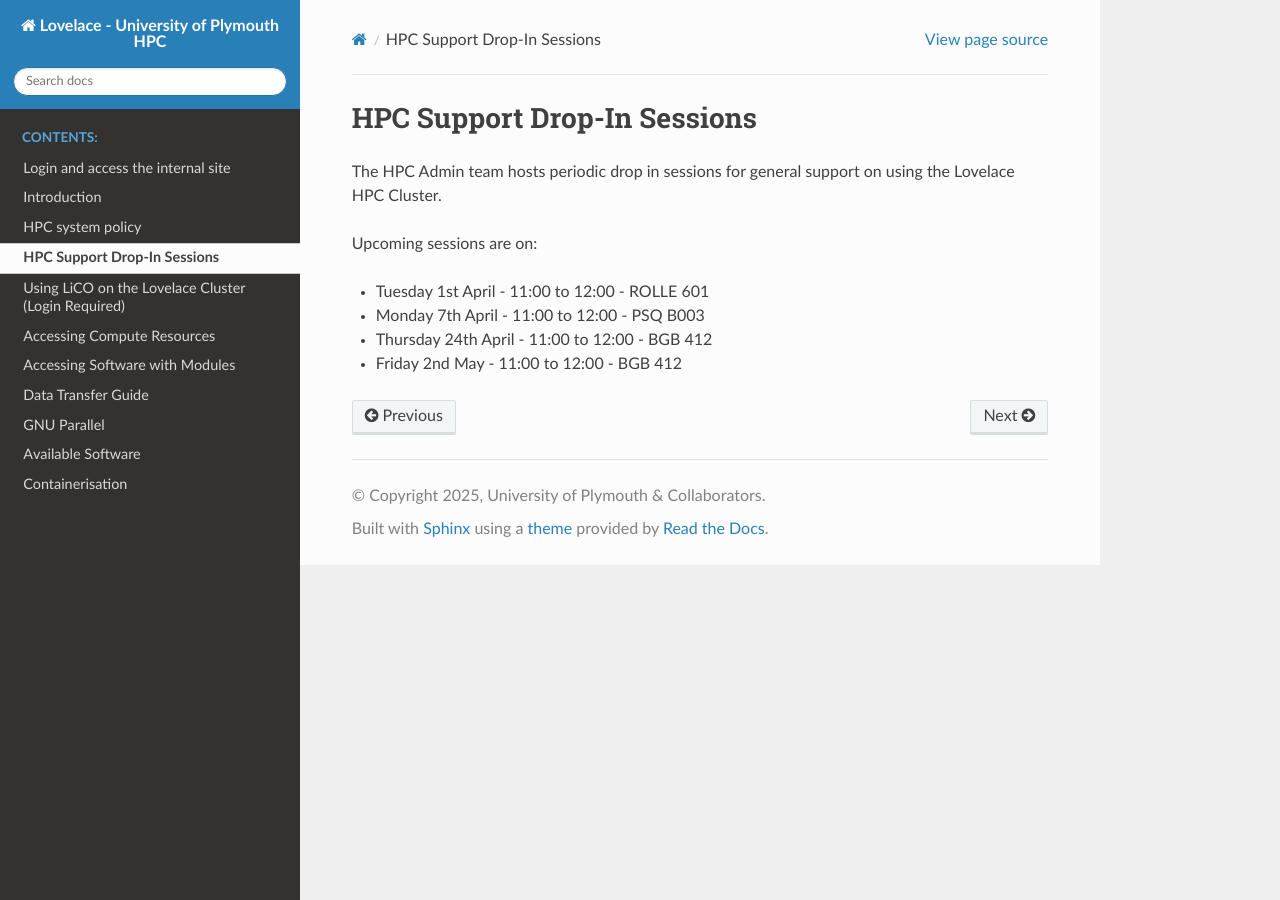
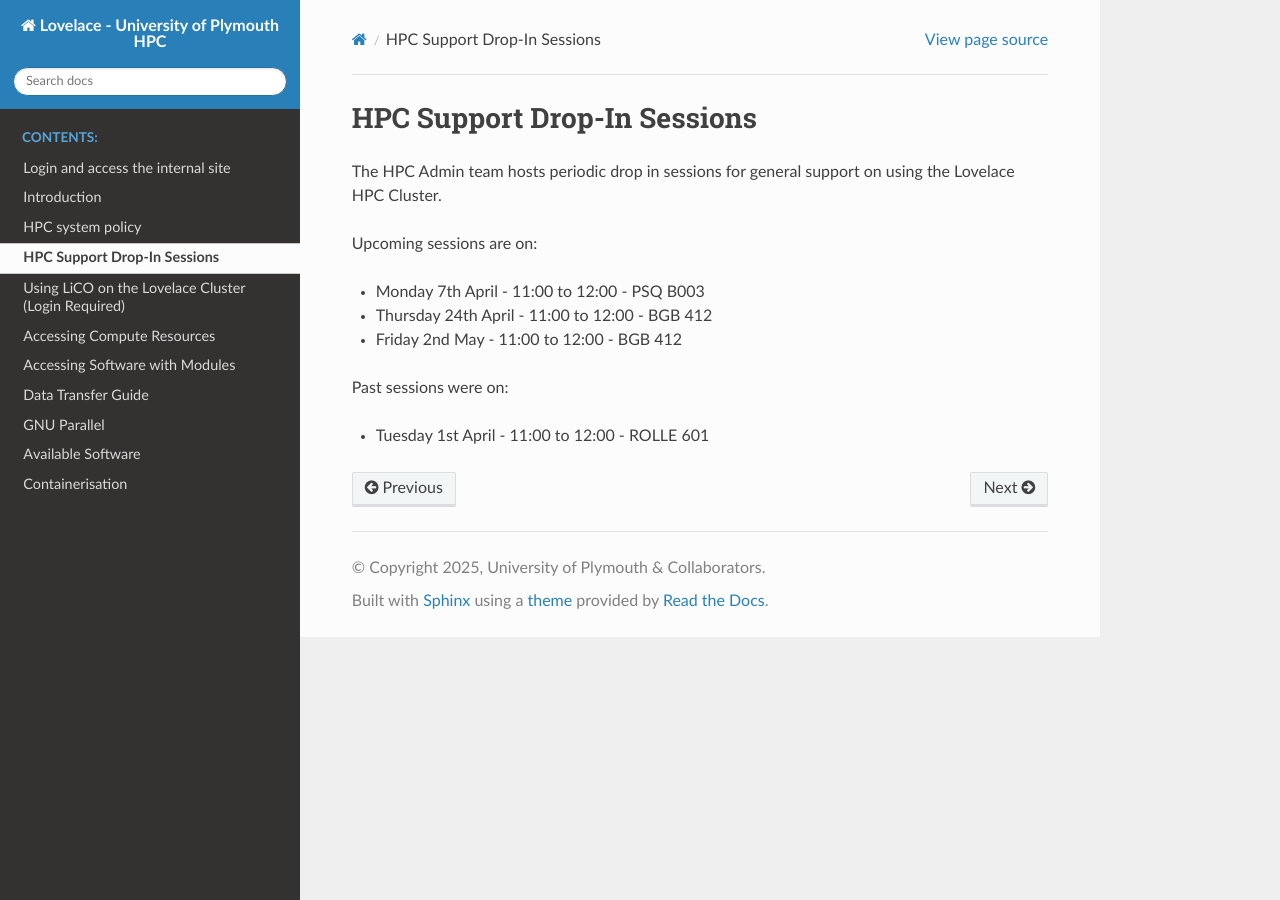
Before and after one commit to AbhinavPraveen/UoP-HPC-Docs, a Sphinx documentation site: the page built from source/user-guide/dropin.rst, in a window 1280 px wide. Built offline with Sphinx 7.4.7 and the Read the Docs theme 3.1.0, drawn with Linux system fonts in a browser that asks for light colours.

Commit message:
Add April 1 session to past sessions

```diff
--- a/source/user-guide/dropin.rst
+++ b/source/user-guide/dropin.rst
@@ -7,7 +7,10 @@ The HPC Admin team hosts periodic drop in sessions for general support on using
 
 Upcoming sessions are on:
 
-* Tuesday 1st April - 11:00 to 12:00 - ROLLE 601
 * Monday 7th April - 11:00 to 12:00 - PSQ B003
 * Thursday 24th April - 11:00 to 12:00 - BGB 412
 * Friday 2nd May - 11:00 to 12:00 - BGB 412
+
+Past sessions were on:
+
+* Tuesday 1st April - 11:00 to 12:00 - ROLLE 601
```
